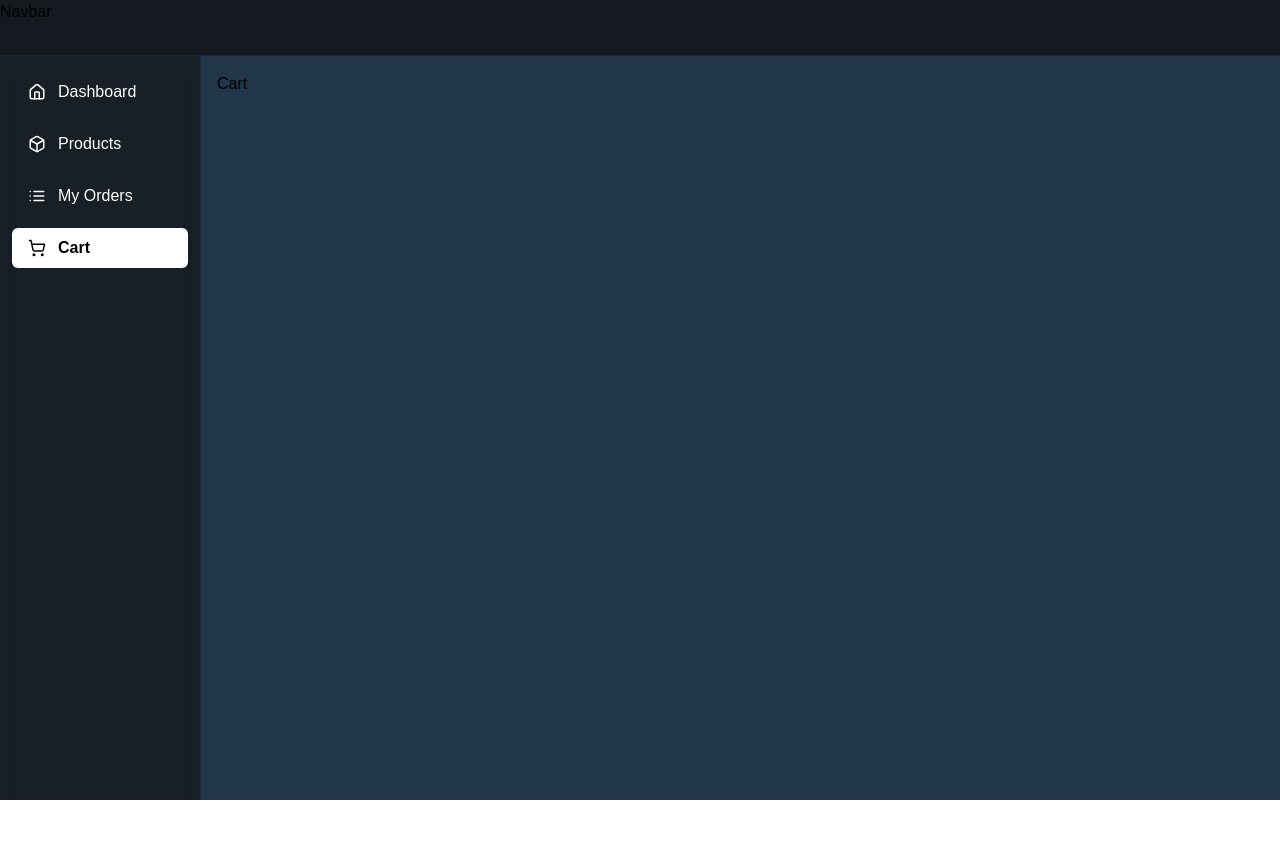
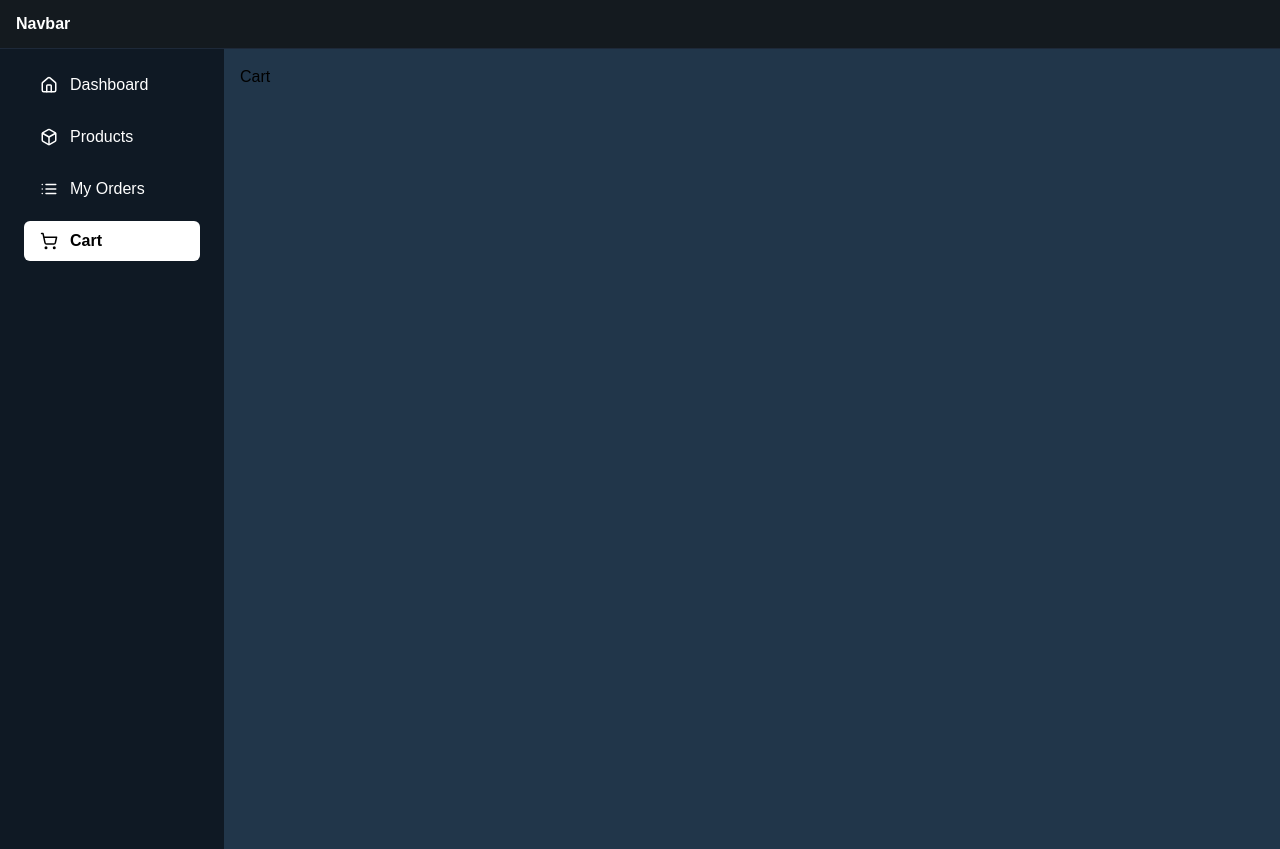
Before and after one commit to Saba-Ahmad-sp/DealerDesk, a Next.js app: page /cart in a window 1280 px wide. Before the commit the page ends 800 px from the top, so only its background shows below. Built offline with nearby package versions, Linux system fonts and the light colour scheme.

Commit message:
Updated Sidebar and Navbar with hamburger menu icon for small devices

```diff
--- a/src/app/(dashboard)/layout.tsx
+++ b/src/app/(dashboard)/layout.tsx
@@ -1,3 +1,6 @@
+"use client";
+
+import { useState } from "react";
 import Navbar from "@/components/Navbar";
 import Sidebar from "@/components/Sidebar";
 
@@ -6,12 +9,15 @@ export default function DashboardLayout({
 }: {
   children: React.ReactNode;
 }) {
+  const [sidebarOpen, setSidebarOpen] = useState(false);
   return (
     <div className="flex flex-col h-screen">
-      <Navbar />
+      <Navbar toggleSidebar={() => setSidebarOpen(!sidebarOpen)} />
       <div className="flex flex-1">
-        <Sidebar />
-        <main className="flex-1 p-4 overflow-y-auto bg-[#21364A]">{children}</main>
+        <Sidebar isOpen={sidebarOpen} />
+        <main className="flex-1 p-4 overflow-y-auto h-screen bg-[#21364A]">
+          {children}
+        </main>
       </div>
     </div>
   );
--- a/src/components/Navbar.tsx
+++ b/src/components/Navbar.tsx
@@ -1,9 +1,16 @@
-import React from 'react'
+"use client";
 
-const Navbar = () => {
+import { Menu } from "lucide-react";
+
+const Navbar = ({ toggleSidebar }: { toggleSidebar: () => void }) => {
   return (
-    <div className='w-full h-14 bg-[#141A1F] shadow-[0_4px_6px_rgba(0,0,0,0.4),0_1px_3px_rgba(0,0,0,0.3)] border-b-1 border-gray-800'>Navbar</div>
-  )
-}
+    <div className="w-full bg-[#141A1F] border-b border-gray-800 shadow-[0_4px_6px_rgba(0,0,0,0.4),0_1px_3px_rgba(0,0,0,0.3)] flex items-center px-4 py-3">
+      <div className="md:hidden mr-4 cursor-pointer" onClick={toggleSidebar}>
+        <Menu className="text-white" size={24} />
+      </div>
+      <span className="text-white font-semibold">Navbar</span>
+    </div>
+  );
+};
 
-export default Navbar
+export default Navbar;
--- a/src/components/Sidebar.tsx
+++ b/src/components/Sidebar.tsx
@@ -3,7 +3,7 @@ import Link from "next/link";
 import { usePathname } from "next/navigation";
 import { Home, Box, ShoppingCart, List } from "lucide-react";
 
-const Sidebar = () => {
+const Sidebar = ({ isOpen }: { isOpen: boolean }) => {
   const pathname = usePathname();
   const navItems = [
     { name: "Dashboard", href: "/dashboard", icon: <Home size={18} /> },
@@ -13,8 +13,14 @@ const Sidebar = () => {
   ];
   return (
     <>
-      <aside className="bg-[#181f26] border-r-1 border-r-gray-800 text-white flex justify-center pt-4 px-3">
-        <ul className="space-y-3 w-36 lg:w-44 shadow-md">
+      <aside
+        className={`
+        bg-[#0f1924] text-white pt-4 px-6 transition-all duration-300 h-full
+        ${isOpen ? "block absolute z-50 w-48" : "hidden"}
+        md:block
+      `}
+      >
+        <ul className="space-y-3 w-36 lg:w-44 ">
           {navItems.map((item) => {
             const isActive = pathname === item.href;
             return (
@@ -22,7 +28,11 @@ const Sidebar = () => {
                 <Link
                   href={item.href}
                   className={`flex items-center gap-3 px-4 py-2 rounded-md transition-colors
-                  ${isActive ? "bg-white text-black font-semibold" : "hover:bg-gray-700"}
+                  ${
+                    isActive
+                      ? "bg-white text-black font-semibold"
+                      : "hover:bg-gray-700"
+                  }
                 `}
                 >
                   {item.icon}
```
Lines whose indentation alone changed are shown as unchanged.
